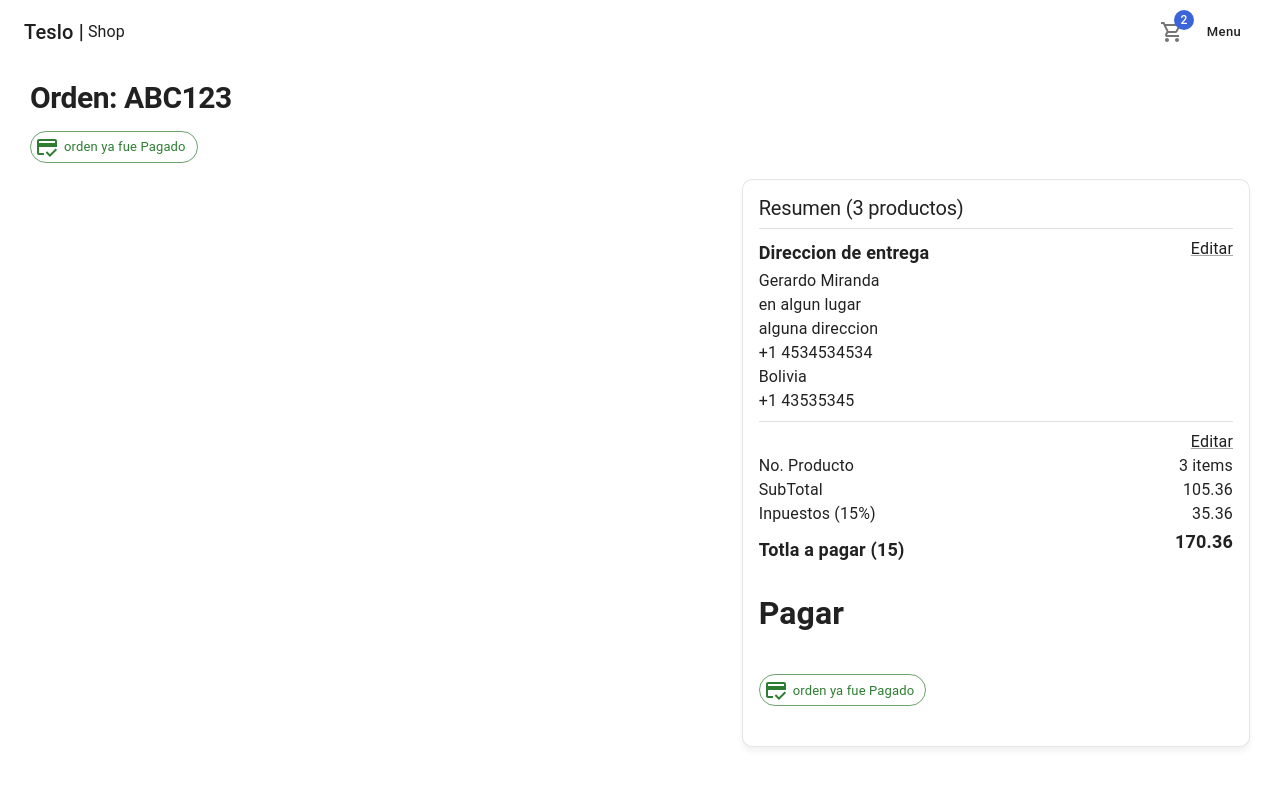
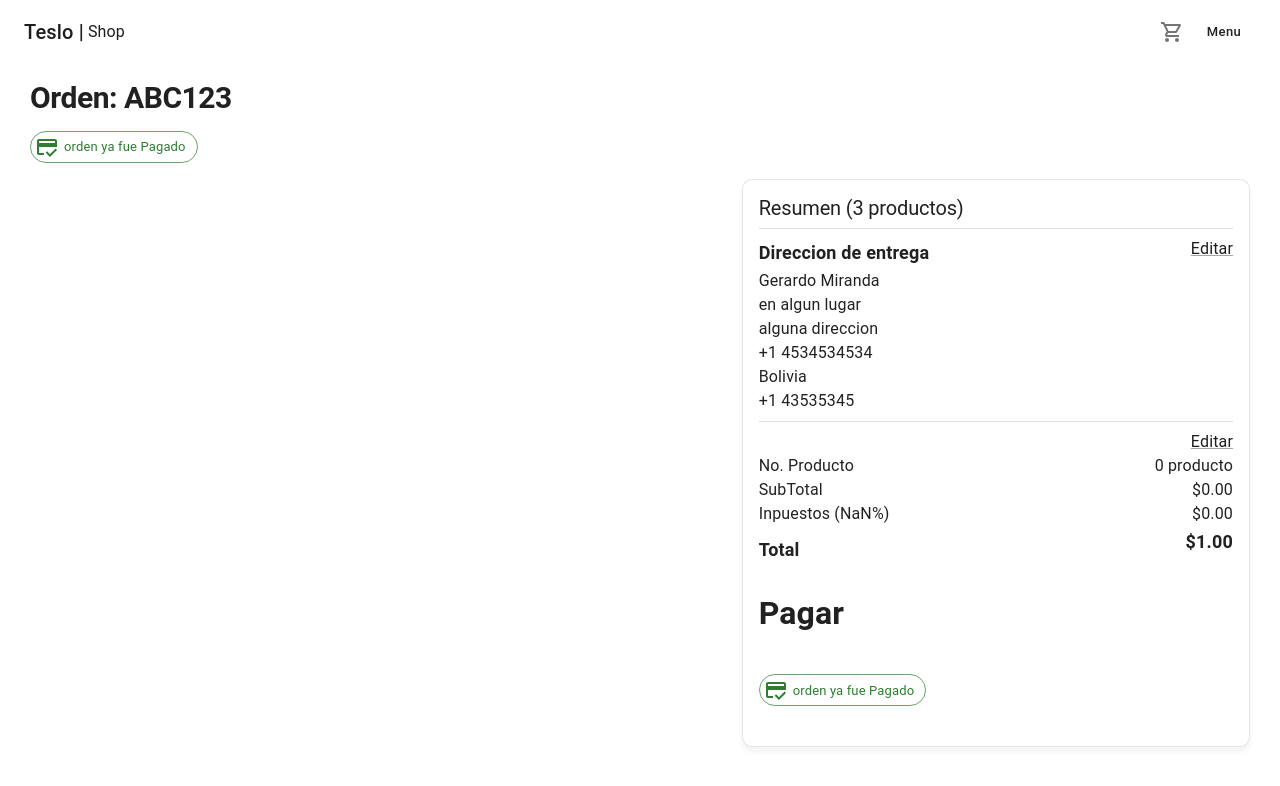
Before and after one commit to GerardoDev25/teslo-shop__Nextjs_curso, a Next.js app: page /orders/1 in a window 1280 px wide. Shown: the top 786 px of the page. Built offline with nearby package versions, Linux system fonts and the light colour scheme.

Commit message:
18. Colocar montos en pantalla

```diff
--- a/components/cart/OrderSummary.tsx
+++ b/components/cart/OrderSummary.tsx
@@ -1,34 +1,44 @@
+import { useContext } from 'react';
 import { Grid, Typography } from '@mui/material';
 
+import { CartContext } from '@/context';
+import { currency } from '@/utils';
+
 export const OrderSummary = () => {
+  const { numberOfItem, subTotal, tax, total } = useContext(CartContext);
+
   return (
     <Grid container>
       <Grid item xs={6}>
         <Typography>No. Producto</Typography>
       </Grid>
       <Grid item xs={6} display='flex' justifyContent={'end'}>
-        <Typography>3 items</Typography>
+        <Typography>
+          {numberOfItem} {numberOfItem > 1 ? 'productos' : 'producto'}
+        </Typography>
       </Grid>
 
       <Grid item xs={6}>
         <Typography>SubTotal</Typography>
       </Grid>
       <Grid item xs={6} display='flex' justifyContent={'end'}>
-        <Typography>{`${105.36}`}</Typography>
+        <Typography>{currency.format(subTotal)}</Typography>
       </Grid>
 
       <Grid item xs={6}>
-        <Typography>Inpuestos (15%)</Typography>
+        <Typography>
+          Inpuestos ({Number(process.env.NEXT_PUBLIC_TAX_RATE) * 100}%)
+        </Typography>
       </Grid>
       <Grid item xs={6} display='flex' justifyContent={'end'}>
-        <Typography>{`${35.36}`}</Typography>
+        <Typography>{currency.format(tax)}</Typography>
       </Grid>
 
       <Grid item xs={6} sx={{ mt: 1 }}>
-        <Typography variant='subtitle1'>Totla a pagar (15)</Typography>
+        <Typography variant='subtitle1'>Total</Typography>
       </Grid>
       <Grid item xs={6} display='flex' justifyContent={'end'}>
-        <Typography variant='subtitle1'>{`${170.36}`}</Typography>
+        <Typography variant='subtitle1'>{currency.format(total)}</Typography>
       </Grid>
     </Grid>
   );
--- a/components/ui/Navbar.tsx
+++ b/components/ui/Navbar.tsx
@@ -19,11 +19,13 @@ import {
   ShoppingCartOutlined,
 } from '@mui/icons-material';
 
-import { UIContext } from '@/context';
+import { CartContext, UIContext } from '@/context';
 
 export const Navbar = () => {
   const [searchTerm, setSearchTerm] = useState('');
   const [isSearchVisivle, setIsSearchVisivle] = useState(false);
+
+  const { numberOfItem } = useContext(CartContext);
 
   const { pathname, push } = useRouter();
   const { tootleSideMenu } = useContext(UIContext);
@@ -123,7 +125,10 @@ export const Navbar = () => {
         <NextLink href='/cart' legacyBehavior passHref>
           <Link>
             <IconButton>
-              <Badge badgeContent={2} color='secondary'>
+              <Badge
+                badgeContent={numberOfItem > 9 ? '+9' : numberOfItem}
+                color='secondary'
+              >
                 <ShoppingCartOutlined />
               </Badge>
             </IconButton>
--- a/context/cart/CartContext.tsx
+++ b/context/cart/CartContext.tsx
@@ -3,6 +3,11 @@ import { ICartProduct } from '@/interfaces';
 
 export interface ContextProps {
   cart: ICartProduct[];
+  numberOfItem: number;
+  subTotal: number;
+  tax: number;
+  total: number;
+
   addProductToCart: (product: ICartProduct) => void;
   updateCartQuantity: (product: ICartProduct) => void;
   removeCartProduct: (product: ICartProduct) => void;
--- a/context/cart/CartProvider.tsx
+++ b/context/cart/CartProvider.tsx
@@ -6,10 +6,18 @@ import { CartContext, cartReducer } from './';
 
 export interface CartState {
   cart: ICartProduct[];
+  numberOfItem: number;
+  subTotal: number;
+  tax: number;
+  total: number;
 }
 
 const CART_INITIAL_STATE: CartState = {
   cart: [],
+  numberOfItem: 0,
+  subTotal: 0,
+  tax: 0,
+  total: 0,
 };
 
 interface Props {
@@ -60,10 +68,10 @@ export const CartProvider: React.FC<Props> = ({ children }) => {
       numberOfItem,
       subTotal,
       tax: subTotal * taxRate,
-      total: subTotal * taxRate + 1,
+      total: subTotal + taxRate + 1,
     };
 
-    console.log(orderSummary);
+    dispatch({ type: '[Cart] - Update order summary', payload: orderSummary });
   }, [state.cart]);
 
   const addProductToCart = (product: ICartProduct) => {
--- a/context/cart/cartReducer.ts
+++ b/context/cart/cartReducer.ts
@@ -17,6 +17,15 @@ type CartActionType =
   | {
       type: '[Cart] - Remove Prduct in Cart';
       payload: ICartProduct;
+    }
+  | {
+      type: '[Cart] - Update order summary';
+      payload: {
+        numberOfItem: number;
+        subTotal: number;
+        tax: number;
+        total: number;
+      };
     };
 
 export const cartReducer = (
@@ -51,6 +60,9 @@ export const cartReducer = (
         ),
       };
 
+    case '[Cart] - Update order summary':
+      return { ...state, ...action.payload };
+
     default:
       return state;
   }
--- /dev/null
+++ b/utils/currency.ts
@@ -0,0 +1,10 @@
+export const format = (value: number) => {
+  const formater = new Intl.NumberFormat('en-US', {
+    style: 'currency',
+    currency: 'USD',
+    minimumFractionDigits: 2,
+    maximumFractionDigits: 2,
+  });
+
+  return formater.format(value);
+};
--- /dev/null
+++ b/utils/index.ts
@@ -0,0 +1 @@
+export * as currency from './currency';
```
